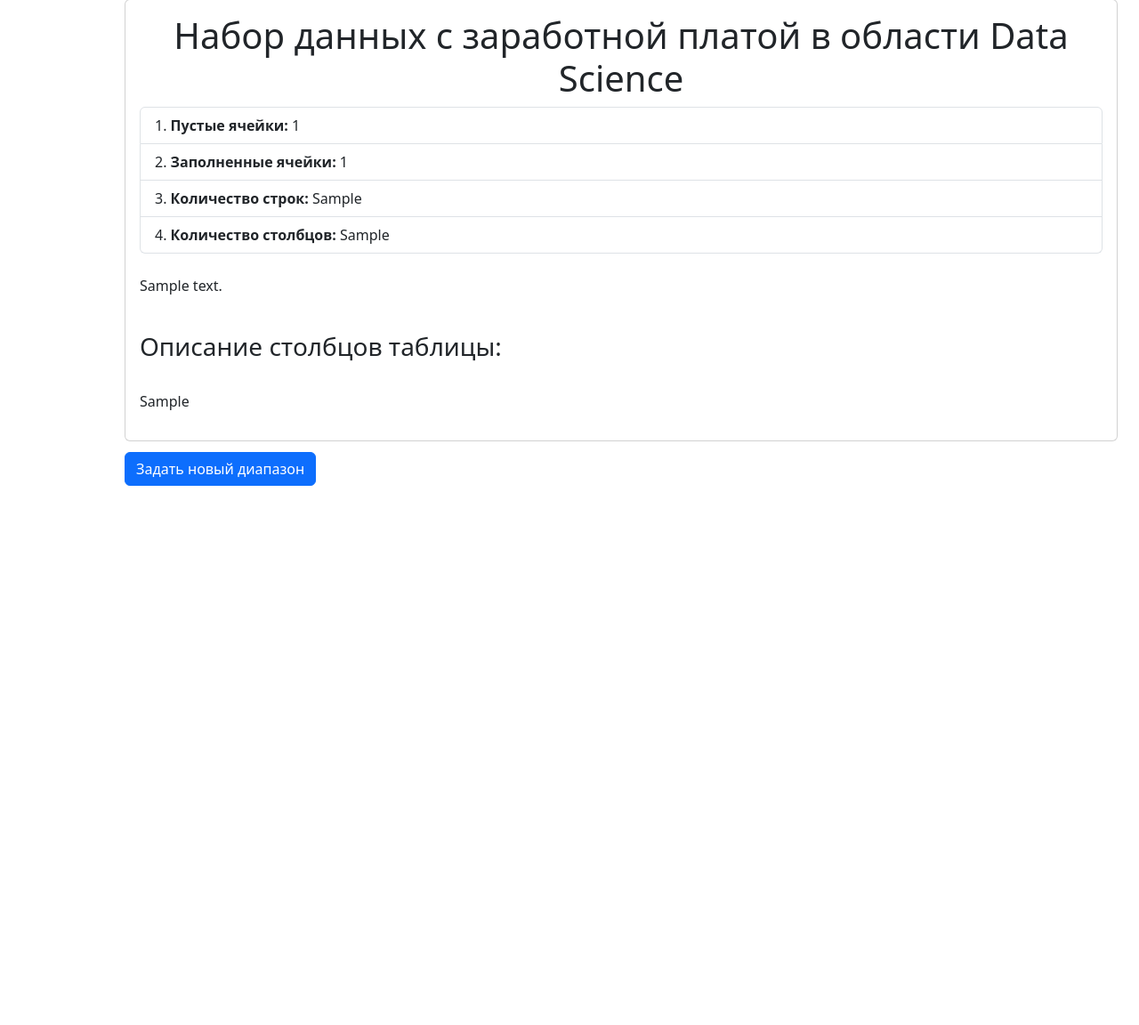
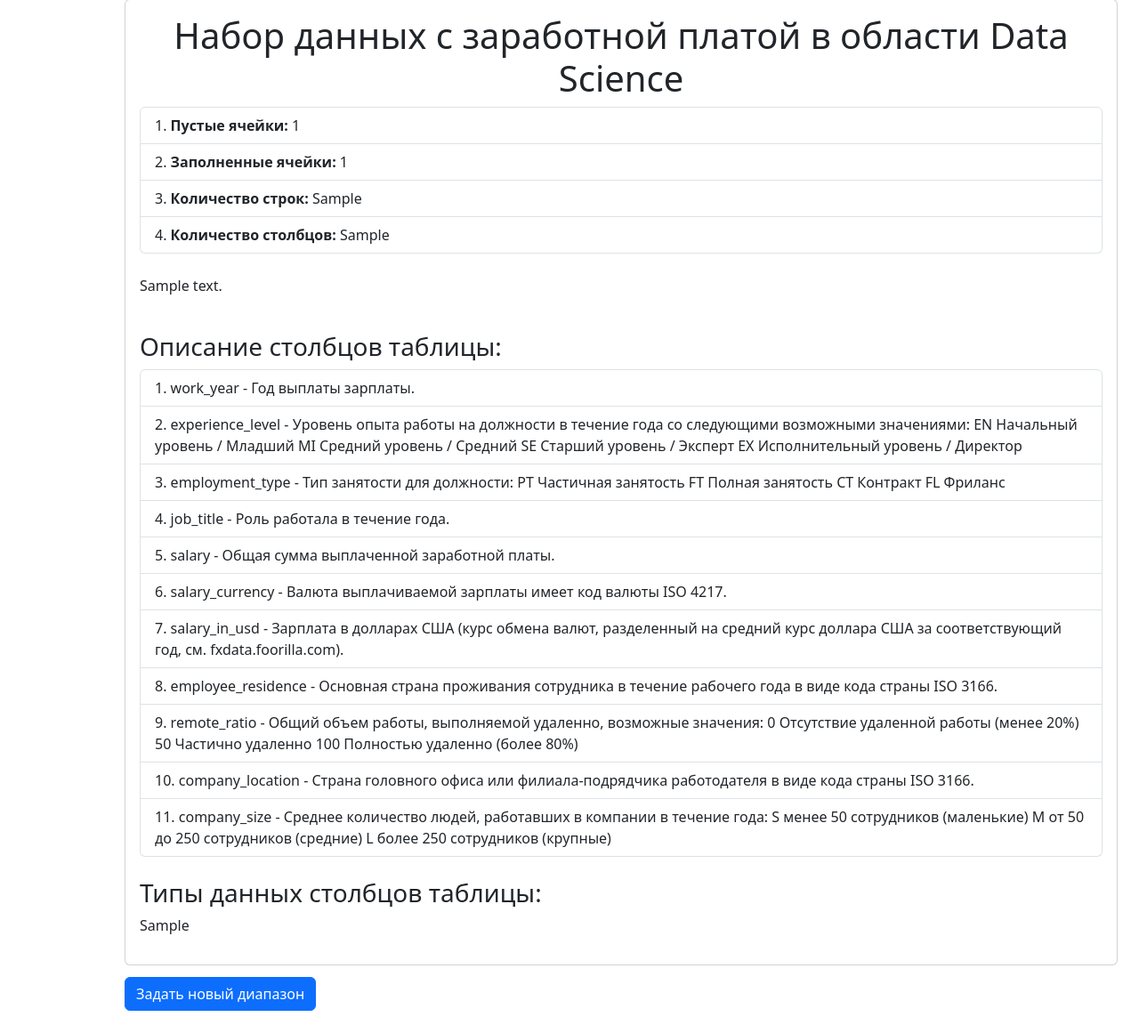
Before and after one commit to AnnZhimol/lab1, a Flask app: template templates/data.html in a window 1280 px wide. Shown: the part 25-1177 px from the top of the page at 89% size. Before the commit the page ends 571 px from the top, so only its background shows below. Run offline with Flask 3, Linux system fonts and the light colour scheme; the template is opened without the code that fills it: most values are stand-ins (such as "Sample title", 1, 10 or a date in 2020).

Commit message:
правки

```diff
--- a/main.py
+++ b/main.py
@@ -50,7 +50,7 @@ def data():
     else:
         return render_template("data.html", countNone=countNone, countFill=countFill, lenStr=lenStr, lenStl=lenStl,
                             descriptionData=descriptionData, stlInfo=stlInfo) \
-                            + '''<div class="container mt-4"><div class="card"><div class="card-body" style="overflow: auto">'''+ tableHtml +  '''</div></div></div>'''
+                            + '''<div class="container mt-4"><div class="card"><div class="card-body" style="overflow: auto">'''+ tableHtml + '''</div></div></div>'''
 
 if __name__=="__main__":
     app.run(debug=True, threaded=True)
--- a/templates/data.html
+++ b/templates/data.html
@@ -25,7 +25,21 @@
                     <p>{{descriptionData}}</p>
                     <br>
                     <h3>Описание столбцов таблицы:</h3>
+                    <ol class="list-group list-group-numbered">
+                      <li class="list-group-item">work_year - Год выплаты зарплаты.</li>
+                      <li class="list-group-item">experience_level - Уровень опыта работы на должности в течение года со следующими возможными значениями: EN Начальный уровень / Младший MI Средний уровень / Средний SE Старший уровень / Эксперт EX Исполнительный уровень / Директор</li>
+                      <li class="list-group-item">employment_type - Тип занятости для должности: PT Частичная занятость FT Полная занятость CT Контракт FL Фриланс</li>
+                      <li class="list-group-item">job_title - Роль работала в течение года.</li>
+                      <li class="list-group-item">salary - Общая сумма выплаченной заработной платы.</li>
+                      <li class="list-group-item">salary_currency - Валюта выплачиваемой зарплаты имеет код валюты ISO 4217.</li>
+                      <li class="list-group-item">salary_in_usd - Зарплата в долларах США (курс обмена валют, разделенный на средний курс доллара США за соответствующий год, см. fxdata.foorilla.com).</li>
+                      <li class="list-group-item">employee_residence - Основная страна проживания сотрудника в течение рабочего года в виде кода страны ISO 3166.</li>
+                      <li class="list-group-item">remote_ratio - Общий объем работы, выполняемой удаленно, возможные значения: 0 Отсутствие удаленной работы (менее 20%) 50 Частично удаленно 100 Полностью удаленно (более 80%)</li>
+                      <li class="list-group-item">company_location - Страна головного офиса или филиала-подрядчика работодателя в виде кода страны ISO 3166.</li>
+                      <li class="list-group-item">company_size - Среднее количество людей, работавших в компании в течение года: S менее 50 сотрудников (маленькие) M от 50 до 250 сотрудников (средние) L более 250 сотрудников (крупные)</li>
+                    </ol>
                     <br>
+                    <h3>Типы данных столбцов таблицы:</h3>
                     <p>{{stlInfo}}</p>
                 </div>
             </div>
```
